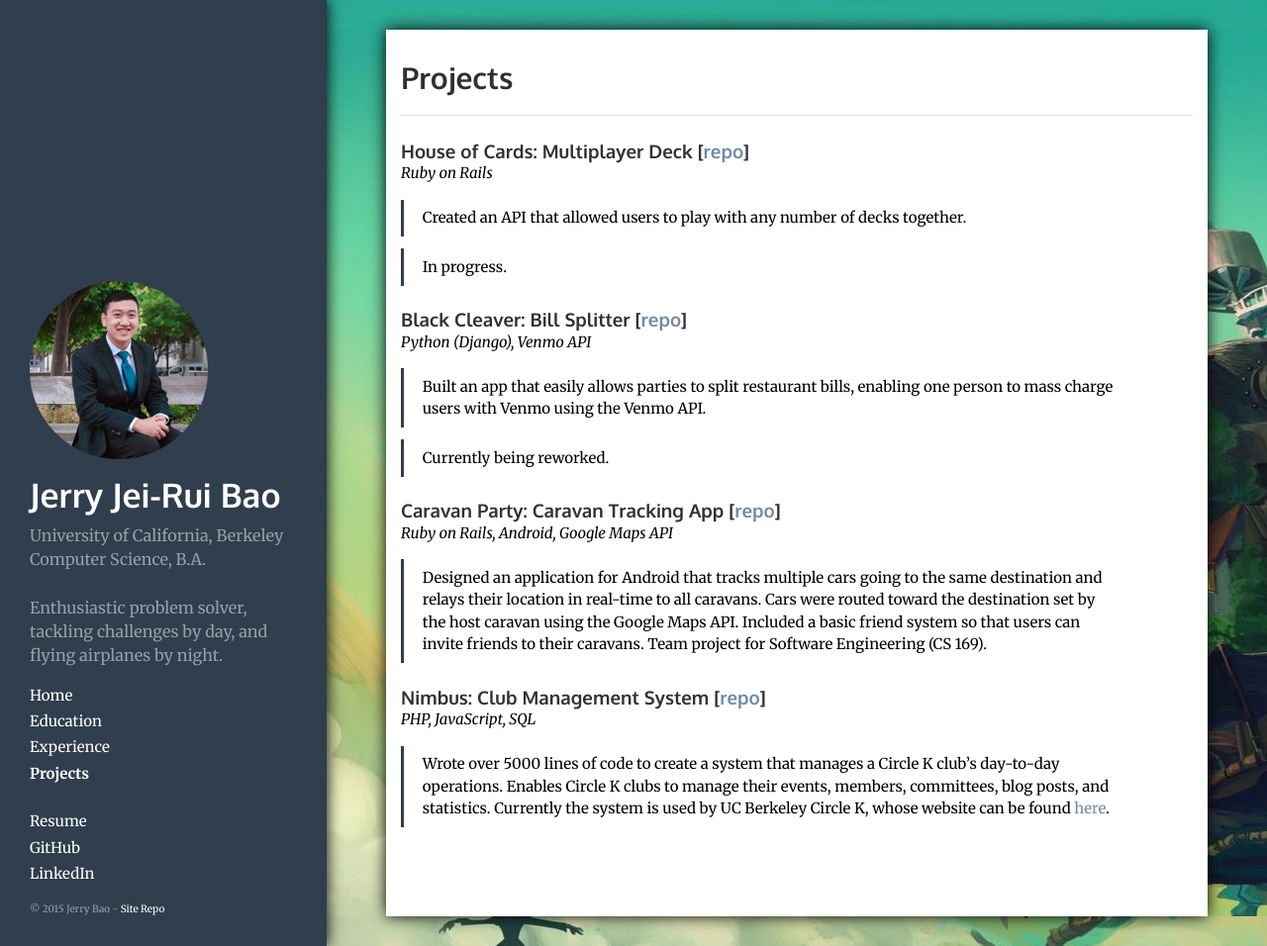
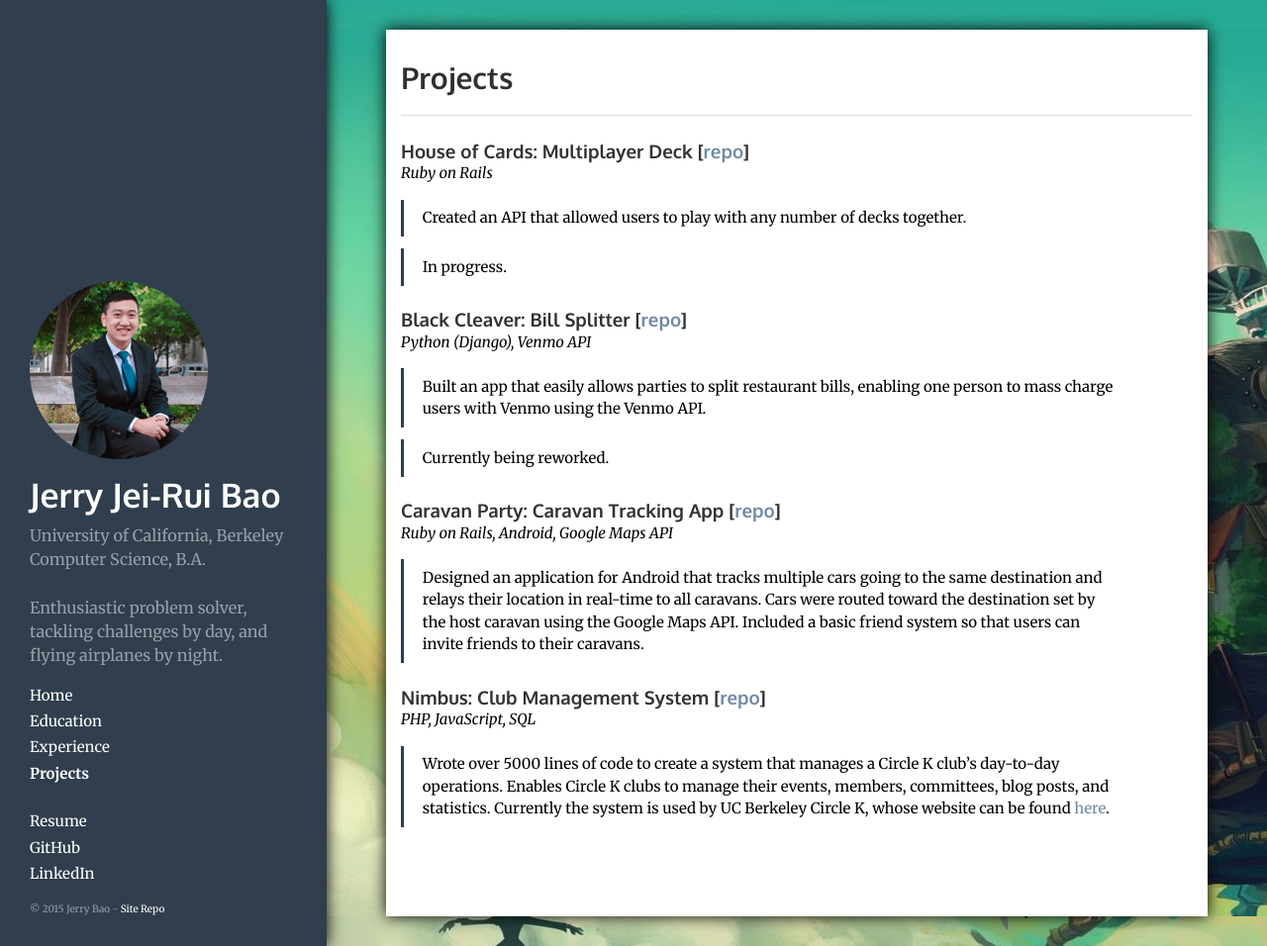
Before and after one commit to thejerrybao/thejerrybao.github.io, a Jekyll site: the page built from projects.md, in a window 1280 px wide and 956 px high. Shown: the whole window at 99% size. Built offline with Jekyll 4.4.1, drawn with Linux system fonts in a browser that asks for light colours; Markdown is read by kramdown in place of the engine named in the settings.

Commit message:
Updated projects

```diff
--- a/projects.md
+++ b/projects.md
@@ -17,7 +17,7 @@ title: Projects
 
 ### Caravan Party: Caravan Tracking App [[repo](https://github.com/thejerrybao/CaravanParty)]
 *Ruby on Rails, Android, Google Maps API*
->Designed an application for Android that tracks multiple cars going to the same destination and relays their location in real-time to all caravans. Cars were routed toward the destination set by the host caravan using the Google Maps API. Included a basic friend system so that users can invite friends to their caravans. Team project for Software Engineering (CS 169).
+>Designed an application for Android that tracks multiple cars going to the same destination and relays their location in real-time to all caravans. Cars were routed toward the destination set by the host caravan using the Google Maps API. Included a basic friend system so that users can invite friends to their caravans.
 
 ### Nimbus: Club Management System [[repo](https://github.com/thejerrybao/Nimbus)]
 *PHP, JavaScript, SQL*
```
